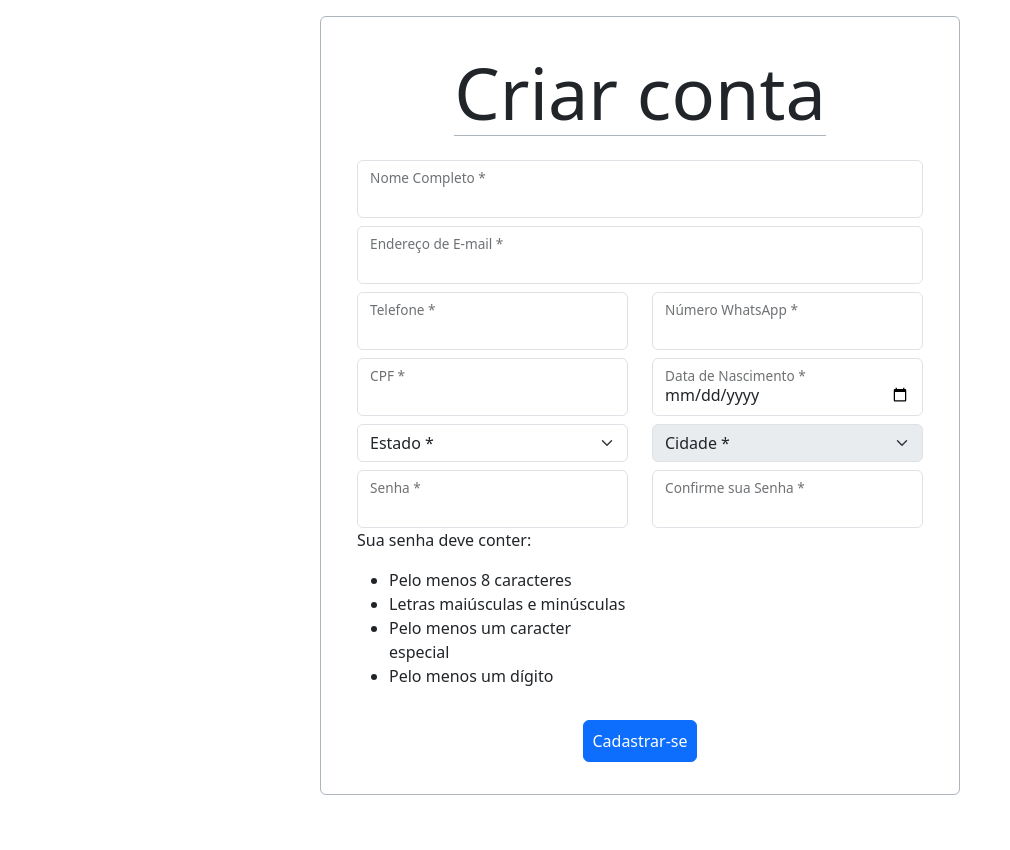
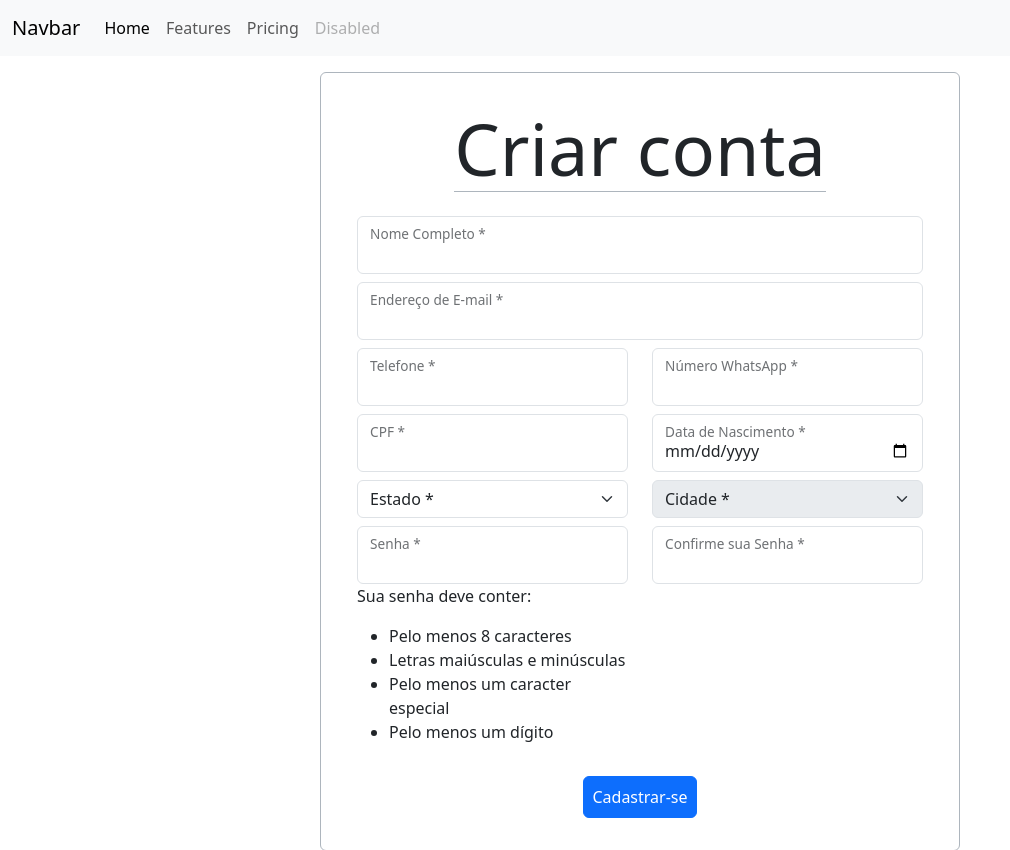
Before and after one commit to brunomonteirobonifacio/sistema-ouvidoria, a PHP site: page /pages/signup.php in a window 1280 px wide. Shown: the top 850 px of the page, without its empty margins (0-1010 px from the left). Before the commit the page ends 795 px from the top, so only its background shows below. Run offline with PHP 8.4, Linux system fonts and the light colour scheme.

Commit message:
Added navbar to all pages

```diff
--- a/pages/signup.php
+++ b/pages/signup.php
@@ -25,6 +25,23 @@
         </div>
       </div>
     </div>
+
+    <nav class="navbar navbar-expand-lg bg-body-tertiary">
+      <div class="container-fluid">
+        <a class="navbar-brand" href="#">Navbar</a>
+        <button class="navbar-toggler" type="button" data-bs-toggle="collapse" data-bs-target="#navbarNavAltMarkup" aria-controls="navbarNavAltMarkup" aria-expanded="false" aria-label="Toggle navigation">
+          <span class="navbar-toggler-icon"></span>
+        </button>
+        <div class="collapse navbar-collapse" id="navbarNavAltMarkup">
+          <div class="navbar-nav">
+            <a class="nav-link active" aria-current="page" href="#">Home</a>
+            <a class="nav-link" href="#">Features</a>
+            <a class="nav-link" href="#">Pricing</a>
+            <a class="nav-link disabled" aria-disabled="true">Disabled</a>
+          </div>
+        </div>
+      </div>
+    </nav>
 
     <div class="container text-center p-3 mx-auto my-3 border border-dark-subtle rounded w-50">
         <div class="row align-items-center m-2 d-inline-flex">
```
Also changed, not shown: pages/create_manifestation.php (+17 -0 lines), pages/login.php (+17 -0 lines).
